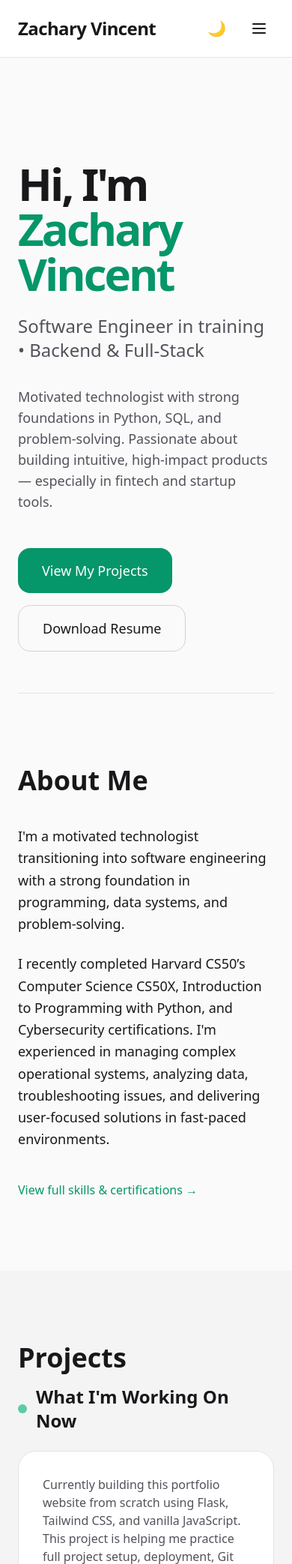
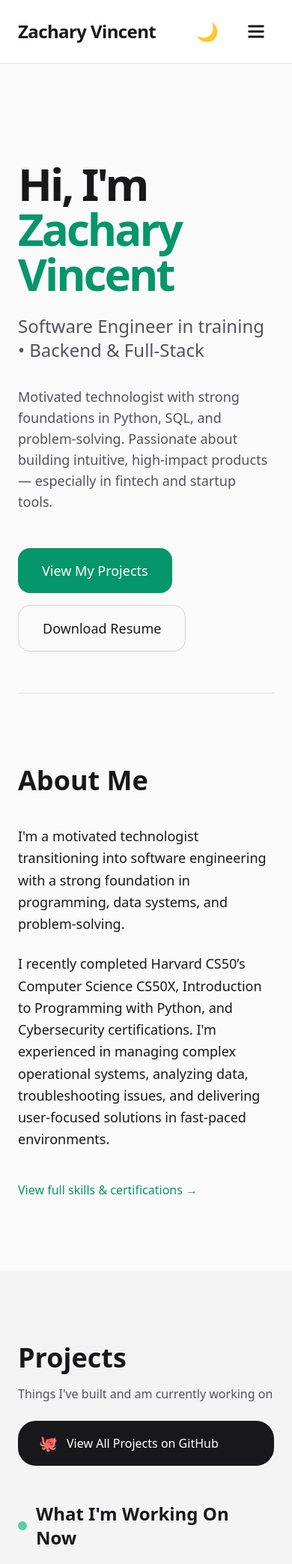
Before and after one commit to ZVincent-9/zachary-vincent-portfolio, a Flask app: page / in a window 390 px wide. Shown: the top 2086 px of the page at 75% size. Run offline with Flask 3, Linux system fonts and the light colour scheme; style sheets or scripts are compiled from the project's sources; some libraries are stand-ins or nearby versions.

Commit message:
Fleshed out all areas of website, improved hamburger menu for more smooth and modern feel, added links in relevant areas in footer.

```diff
--- a/app/templates/base.html
+++ b/app/templates/base.html
@@ -26,9 +26,9 @@
 
 <body class="bg-zinc-50 dark:bg-zinc-950 text-zinc-900 dark:text-zinc-100 min-h-screen transition-colors duration-300">
 
-    <!-- Fixed Navbar - Always Hamburger -->
+    <!-- Fixed Navbar -->
     <nav
-        class="fixed top-0 left-0 right-0 bg-white/90 dark:bg-zinc-950/90 backdrop-blur-lg border-b border-zinc-200 dark:border-zinc-800 z-50">
+        class="fixed top-0 left-0 right-0 bg-white/95 dark:bg-zinc-950/95 backdrop-blur-lg border-b border-zinc-200 dark:border-zinc-800 z-50">
         <div class="max-w-6xl mx-auto px-6 py-4 flex items-center justify-between">
 
             <!-- Logo -->
@@ -36,40 +36,49 @@
                 Zachary Vincent
             </a>
 
-            <!-- Right side: Theme Toggle + Hamburger -->
+            <!-- Right side controls -->
             <div class="flex items-center gap-4">
                 <!-- Theme Toggle -->
                 <button id="theme-toggle"
-                    class="p-2 rounded-xl hover:bg-zinc-100 dark:hover:bg-zinc-800 transition-colors">
-                    <span id="theme-icon" class="text-xl">🌙</span>
+                    class="p-2.5 rounded-2xl hover:bg-zinc-100 dark:hover:bg-zinc-800 transition-colors">
+                    <span id="theme-icon" class="text-2xl">🌙</span>
                 </button>
 
-                <!-- Hamburger (always visible) -->
+                <!-- Hamburger Button -->
                 <button id="hamburger"
-                    class="p-2 rounded-xl hover:bg-zinc-100 dark:hover:bg-zinc-800 transition-colors">
-                    <svg xmlns="http://www.w3.org/2000/svg" class="w-6 h-6" fill="none" viewBox="0 0 24 24"
-                        stroke="currentColor">
-                        <path stroke-linecap="round" stroke-linejoin="round" stroke-width="2"
-                            d="M4 6h16M4 12h16M4 18h16" />
+                    class="p-2.5 rounded-2xl hover:bg-zinc-100 dark:hover:bg-zinc-800 transition-colors focus:outline-none">
+                    <svg id="hamburger-icon" xmlns="http://www.w3.org/2000/svg" class="w-7 h-7" fill="none"
+                        viewBox="0 0 24 24" stroke="currentColor" stroke-width="2.5">
+                        <path stroke-linecap="round" stroke-linejoin="round" d="M4 6h16M4 12h16M4 18h16" />
                     </svg>
                 </button>
             </div>
         </div>
 
-        <!-- Mobile Menu (now used on all screen sizes) -->
-        <div id="mobile-menu" class="hidden bg-white dark:bg-zinc-950 border-t border-zinc-200 dark:border-zinc-800">
-            <div class="px-6 py-8 flex flex-col gap-6 text-lg font-medium">
+        <!-- Dropdown Menu -->
+        <div id="dropdown-menu" class="hidden absolute right-6 top-20 w-64 bg-white dark:bg-zinc-900 border border-zinc-200 dark:border-zinc-700 rounded-3xl shadow-2xl py-6 px-6 z-50
+                transition-all duration-300 origin-top-right">
+
+            <div class="flex flex-col gap-2 text-base font-medium">
                 <a href="#home"
-                    class="py-2 hover:text-emerald-600 dark:hover:text-emerald-400 transition-colors">Home</a>
+                    class="dropdown-link px-5 py-3.5 rounded-2xl hover:bg-zinc-100 dark:hover:bg-zinc-800 transition-colors">Home</a>
                 <a href="#about"
-                    class="py-2 hover:text-emerald-600 dark:hover:text-emerald-400 transition-colors">About</a>
+                    class="dropdown-link px-5 py-3.5 rounded-2xl hover:bg-zinc-100 dark:hover:bg-zinc-800 transition-colors">About</a>
                 <a href="#projects"
-                    class="py-2 hover:text-emerald-600 dark:hover:text-emerald-400 transition-colors">Projects</a>
+                    class="dropdown-link px-5 py-3.5 rounded-2xl hover:bg-zinc-100 dark:hover:bg-zinc-800 transition-colors">Projects</a>
                 <a href="#skills"
-                    class="py-2 hover:text-emerald-600 dark:hover:text-emerald-400 transition-colors">Skills</a>
+                    class="dropdown-link px-5 py-3.5 rounded-2xl hover:bg-zinc-100 dark:hover:bg-zinc-800 transition-colors">Skills</a>
                 <a href="#contact"
-                    class="py-2 hover:text-emerald-600 dark:hover:text-emerald-400 transition-colors">Contact</a>
+                    class="dropdown-link px-5 py-3.5 rounded-2xl hover:bg-zinc-100 dark:hover:bg-zinc-800 transition-colors">Contact</a>
             </div>
+
+            <!-- Optional subtle divider + resume link -->
+            <div class="my-4 border-t border-zinc-200 dark:border-zinc-700"></div>
+            <a href="/static/resume.pdf" target="_blank"
+                class="flex items-center gap-3 px-5 py-3.5 text-emerald-600 dark:text-emerald-400 hover:bg-zinc-100 dark:hover:bg-zinc-800 rounded-2xl transition-colors">
+                <span>📄</span>
+                <span>Download Resume</span>
+            </a>
         </div>
     </nav>
 
@@ -78,10 +87,32 @@
         {% block content %}{% endblock %}
     </main>
 
-    <!-- Footer (simple for now) -->
-    <footer class="bg-zinc-100 dark:bg-zinc-900 py-8 mt-20">
-        <div class="max-w-6xl mx-auto px-6 text-center text-sm text-zinc-500 dark:text-zinc-400">
-            © 2026 Zachary Vincent. Built with Flask + Tailwind.
+    <!-- Footer -->
+    <footer class="bg-zinc-100 dark:bg-zinc-900 py-12 border-t border-zinc-200 dark:border-zinc-800">
+        <div class="max-w-6xl mx-auto px-6">
+            <div class="flex flex-col md:flex-row justify-between items-center gap-8">
+
+                <!-- Copyright -->
+                <div class="text-zinc-500 dark:text-zinc-400 text-sm">
+                    © 2026 Zachary Vincent. Built with Flask + Tailwind CSS.
+                </div>
+
+                <!-- Social Links -->
+                <div class="flex flex-wrap gap-6 text-sm">
+                    <a href="mailto:Zac9Vincent@hotmail.com"
+                        class="hover:text-emerald-600 dark:hover:text-emerald-400 transition-colors">
+                        Zac9Vincent@hotmail.com
+                    </a>
+                    <a href="https://linkedin.com/in/zachary-vincent-647381153" target="_blank"
+                        class="hover:text-emerald-600 dark:hover:text-emerald-400 transition-colors">
+                        LinkedIn
+                    </a>
+                    <a href="https://github.com/ZVincent-9" target="_blank"
+                        class="hover:text-emerald-600 dark:hover:text-emerald-400 transition-colors">
+                        GitHub
+                    </a>
+                </div>
+            </div>
         </div>
     </footer>
 
--- a/app/templates/index.html
+++ b/app/templates/index.html
@@ -58,7 +58,19 @@
     <!-- PROJECTS Section -->
     <section id="projects" class="py-24 bg-zinc-100 dark:bg-zinc-900 -mx-6 px-6">
         <div class="max-w-5xl mx-auto">
-            <h2 class="text-4xl font-bold mb-4">Projects</h2>
+            <div class="flex flex-col md:flex-row md:items-end justify-between mb-12">
+                <div>
+                    <h2 class="text-4xl font-bold mb-4">Projects</h2>
+                    <p class="text-zinc-600 dark:text-zinc-400">Things I've built and am currently working on</p>
+                </div>
+
+                <!-- GitHub Button -->
+                <a href="https://github.com/ZVincent-9" target="_blank"
+                    class="mt-6 md:mt-0 inline-flex items-center gap-3 bg-zinc-900 dark:bg-white text-white dark:text-zinc-900 hover:bg-black dark:hover:bg-zinc-100 px-7 py-4 rounded-3xl font-medium transition-all">
+                    <span class="text-xl">🐙</span>
+                    View All Projects on GitHub
+                </a>
+            </div>
 
             <!-- "Now" Section -->
             <div class="mb-16">
@@ -163,9 +175,23 @@
         <div class="max-w-2xl mx-auto px-6">
             <h2 class="text-4xl font-bold mb-8 text-center">Get In Touch</h2>
             <p class="text-center text-zinc-600 dark:text-zinc-400 mb-12">
-                I'm currently open to opportunities. Send me a message directly!
+                I'm currently open to backend or full-stack opportunities.
             </p>
 
+            <!-- Social / Direct Links -->
+            <div class="flex flex-col sm:flex-row gap-4 justify-center mb-16">
+                <a href="mailto:Zac9Vincent@hotmail.com"
+                    class="flex items-center justify-center gap-3 bg-zinc-100 dark:bg-zinc-800 hover:bg-zinc-200 dark:hover:bg-zinc-700 px-8 py-4 rounded-3xl transition-all text-lg">
+                    ✉️ Zac9Vincent@hotmail.com
+                </a>
+
+                <a href="https://linkedin.com/in/zachary-vincent-647381153" target="_blank"
+                    class="flex items-center justify-center gap-3 border border-zinc-300 dark:border-zinc-700 hover:border-zinc-400 px-8 py-4 rounded-3xl transition-all text-lg">
+                    LinkedIn
+                </a>
+            </div>
+
+            <!-- Contact Form -->
             {% with messages = get_flashed_messages(with_categories=true) %}
             {% if messages %}
             {% for category, message in messages %}
--- a/static/css/styles.css
+++ b/static/css/styles.css
@@ -2,3 +2,10 @@
 @tailwind base;
 @tailwind components;
 @tailwind utilities;
+
+/* Dropdown menu smooth animation */
+#dropdown-menu {
+    transform: scale(0.95);
+    opacity: 0;
+    transition: all 0.2s cubic-bezier(0.4, 0, 0.2, 1);
+}
--- a/static/js/main.js
+++ b/static/js/main.js
@@ -5,7 +5,7 @@ function initTheme() {
 
     if (!toggleBtn || !icon) return;
 
-    // Set initial theme based on system preference or saved choice
+    // Set initial theme
     if (localStorage.theme === 'dark' ||
         (!('theme' in localStorage) && window.matchMedia('(prefers-color-scheme: dark)').matches)) {
         document.documentElement.classList.add('dark');
@@ -15,7 +15,6 @@ function initTheme() {
         icon.textContent = '🌙';
     }
 
-    // Toggle on click
     toggleBtn.addEventListener('click', () => {
         if (document.documentElement.classList.contains('dark')) {
             document.documentElement.classList.remove('dark');
@@ -29,19 +28,57 @@ function initTheme() {
     });
 }
 
-// Hamburger Menu - always active
+// Hamburger Dropdown Menu
 function initHamburger() {
     const hamburger = document.getElementById('hamburger');
-    const mobileMenu = document.getElementById('mobile-menu');
+    const menu = document.getElementById('dropdown-menu');
+    const hamburgerIcon = document.getElementById('hamburger-icon');
 
-    if (!hamburger || !mobileMenu) return;
+    if (!hamburger || !menu) return;
 
-    hamburger.addEventListener('click', () => {
-        mobileMenu.classList.toggle('hidden');
+    let isOpen = false;
+
+    function toggleMenu() {
+        isOpen = !isOpen;
+
+        if (isOpen) {
+            menu.classList.remove('hidden');
+            // Small delay for smooth animation
+            setTimeout(() => {
+                menu.style.transform = 'scale(1)';
+                menu.style.opacity = '1';
+            }, 10);
+        } else {
+            menu.style.transform = 'scale(0.95)';
+            menu.style.opacity = '0';
+            setTimeout(() => {
+                menu.classList.add('hidden');
+            }, 200);
+        }
+    }
+
+    hamburger.addEventListener('click', (e) => {
+        e.stopPropagation();   // Prevent click from immediately closing
+        toggleMenu();
+    });
+
+    // Close when clicking outside
+    document.addEventListener('click', (e) => {
+        if (isOpen && !menu.contains(e.target) && !hamburger.contains(e.target)) {
+            toggleMenu();
+        }
+    });
+
+    // Close when clicking any link inside the menu
+    const links = menu.querySelectorAll('a');
+    links.forEach(link => {
+        link.addEventListener('click', () => {
+            if (isOpen) toggleMenu();
+        });
     });
 }
 
-// Run when page is fully loaded
+// Initialize everything
 document.addEventListener('DOMContentLoaded', () => {
     initTheme();
     initHamburger();
```
